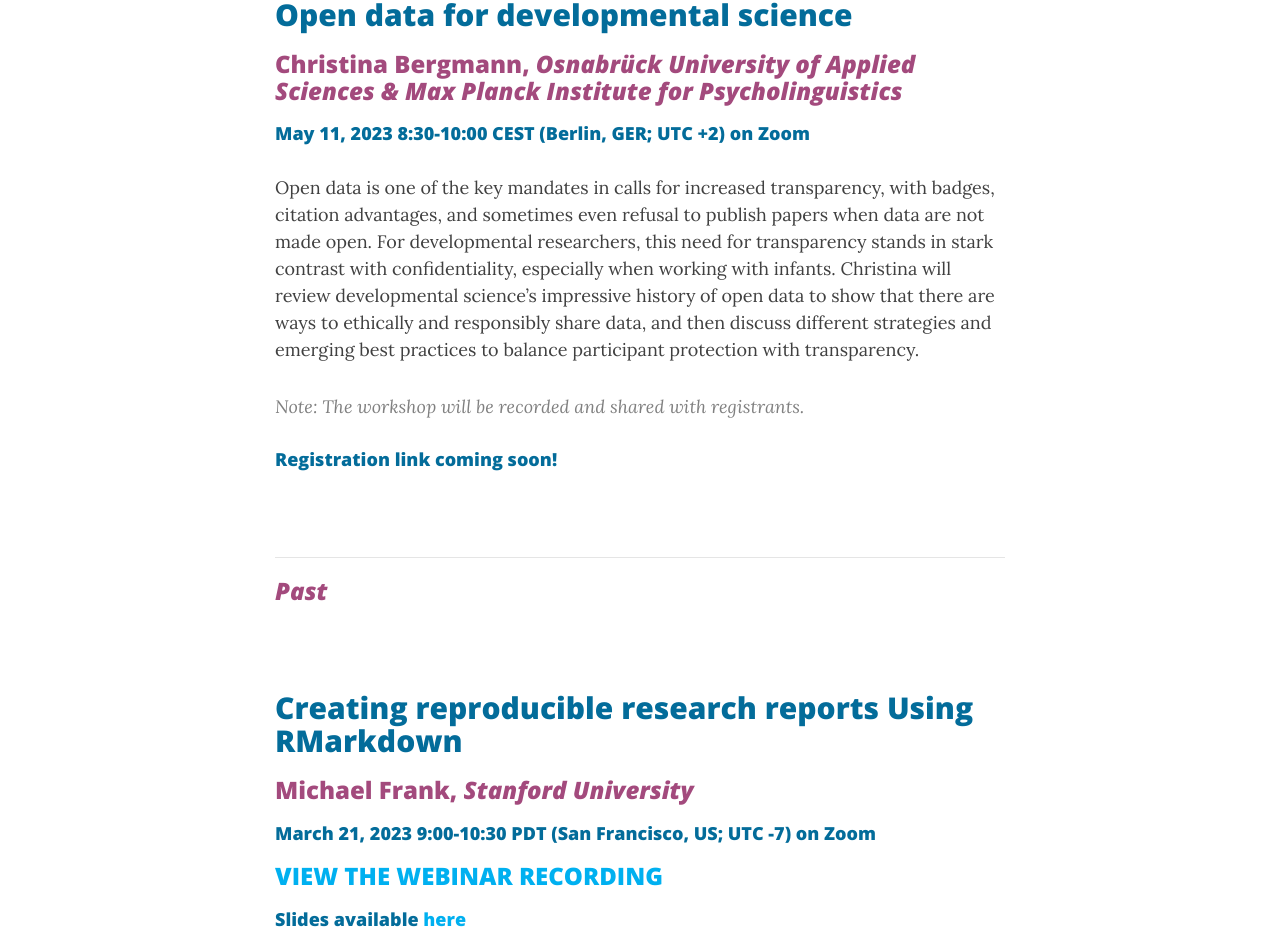
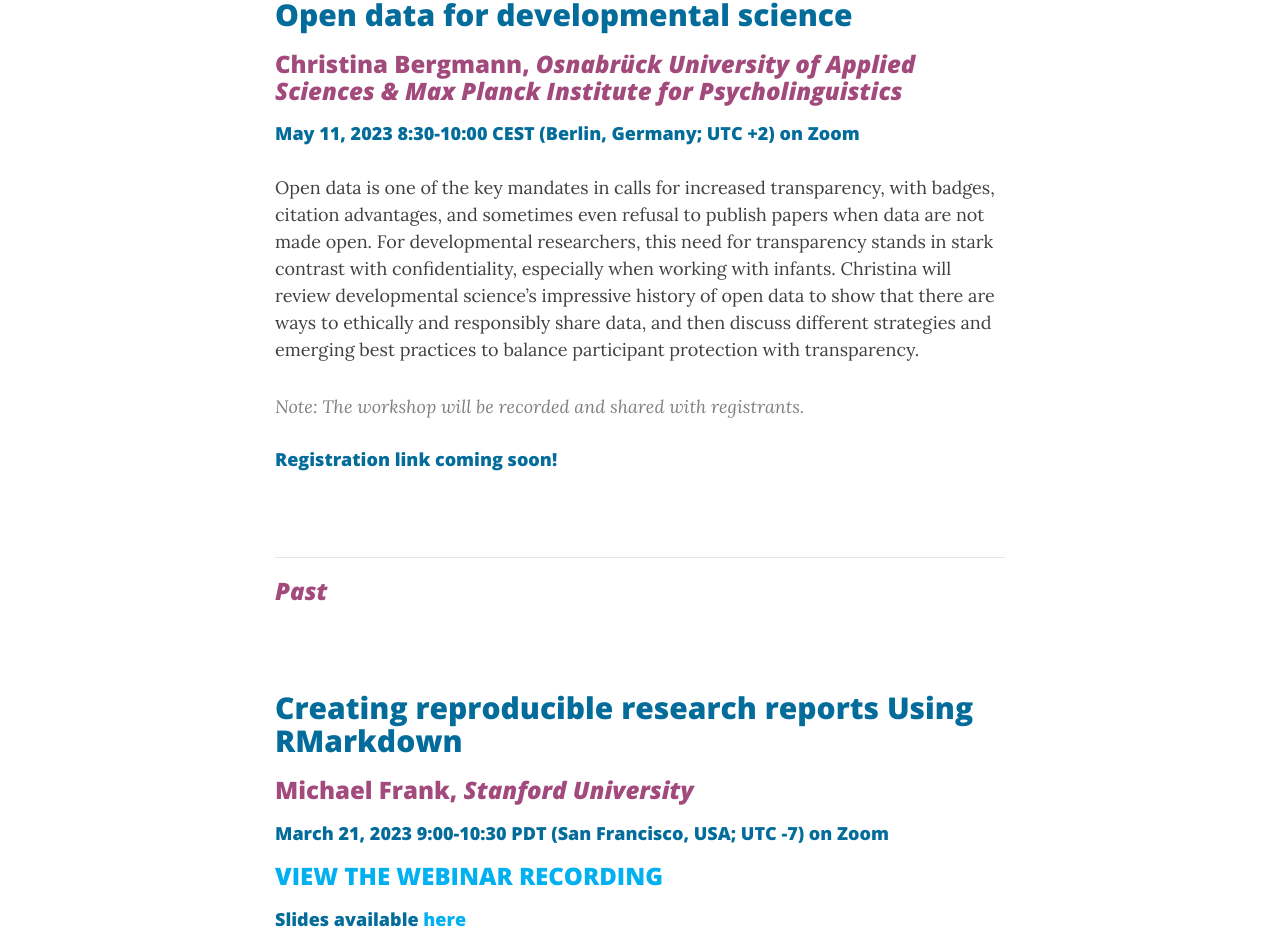
Before and after one commit to manybabies/manybabies.github.io, a Jekyll site: the page built from events.md, in a window 1280 px wide and 1400 px high. Shown: the part 381-1313 px from the top of the window. Built offline with Jekyll 4.4.1, drawn with Linux system fonts in a browser that asks for light colours; nearby versions of some CDN libraries; comment, search, counter and statistics services are not loaded.

Commit message:
Update events.md

```diff
--- a/events.md
+++ b/events.md
@@ -7,7 +7,7 @@
 <br>
 ## Open data for developmental science
 ### Christina Bergmann, *Osnabrück University of Applied Sciences & Max Planck Institute for Psycholinguistics*
-#### May 11, 2023 8:30-10:00 CEST (Berlin, GER; UTC +2) on Zoom
+#### May 11, 2023 8:30-10:00 CEST (Berlin, Germany; UTC +2) on Zoom
 
 Open data is one of the key mandates in calls for increased transparency, with badges, citation advantages, and sometimes even refusal to publish papers when data are not made open. For developmental researchers, this need for transparency stands in stark contrast with confidentiality, especially when working with infants. Christina will review developmental science's impressive history of open data to show that there are ways to ethically and responsibly share data, and then discuss different strategies and emerging best practices to balance participant protection with transparency.
 
@@ -22,7 +22,7 @@
 <br>
 ## Creating reproducible research reports Using RMarkdown
 ### Michael Frank, *Stanford University*
-#### March 21, 2023 9:00-10:30 PDT (San Francisco, US; UTC -7) on Zoom
+#### March 21, 2023 9:00-10:30 PDT (San Francisco, USA; UTC -7) on Zoom
 
 <h3><a href="https://www.youtube.com/watch?v=h1BYMDvGUng" target="_blank">VIEW THE WEBINAR RECORDING</a></h3>
 <h4>Slides available <a href="https://docs.google.com/presentation/d/1lAzPF558FNvFuTWgitYZrNKSo9SuIxvW-rn7IjTmlhs/edit?usp=sharing" target="_blank">here</a></h4>
```
